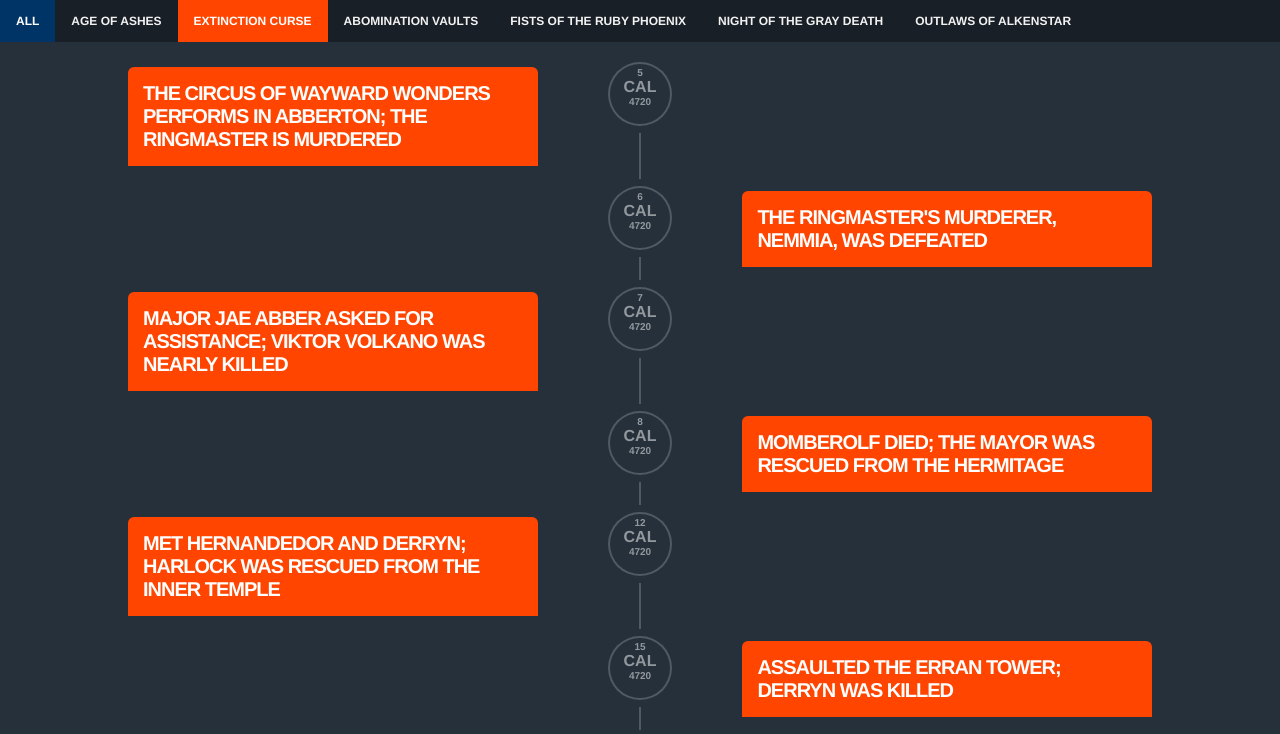
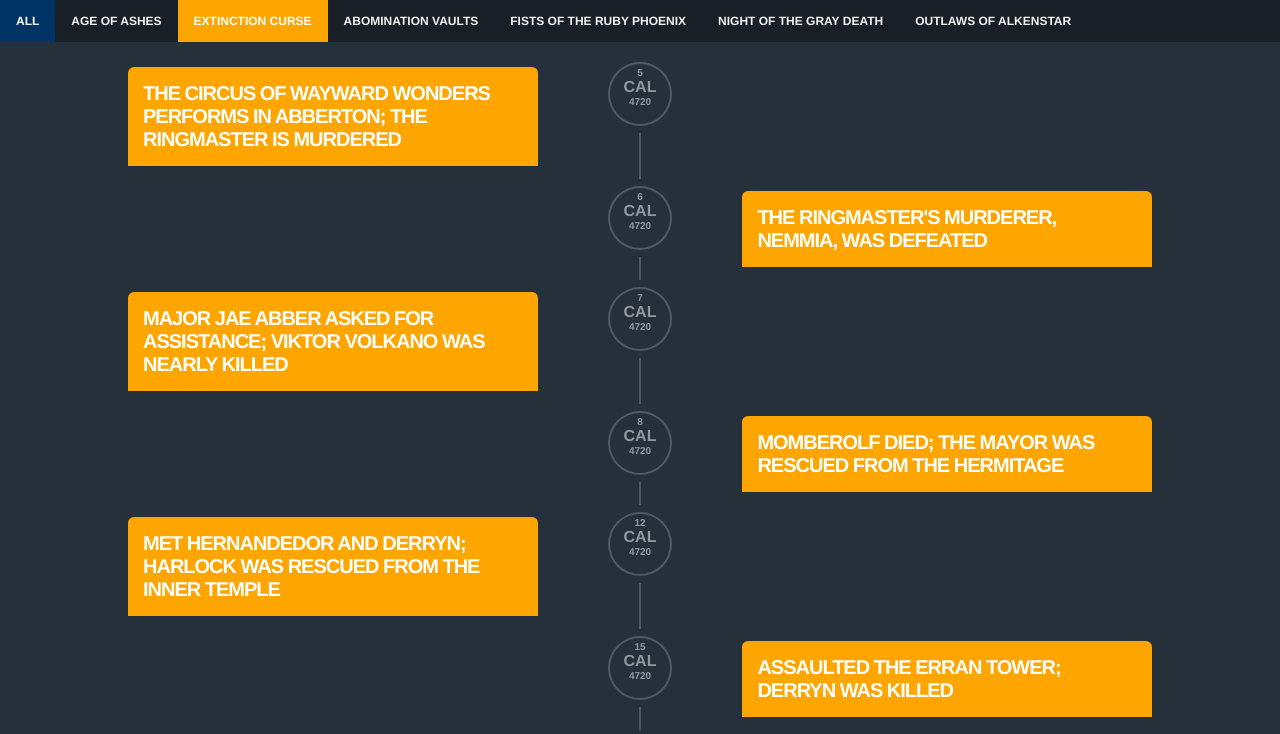
Before and after one commit to piper93/pathfinder-timeline, a plain HTML site: page index.html in a window 1280 px wide. Both pictures are taken after a click on the button "EXTINCTION CURSE". Shown: the top 734 px of the page. Drawn offline with Linux system fonts and the light colour scheme.

Commit message:
Updated Extinction Curse Colour

```diff
--- a/css/timeline.css
+++ b/css/timeline.css
@@ -128,7 +128,7 @@ section#timeline article div.inner h2.aoa {
 }
 
 section#timeline article div.inner h2.ec {
-  background: #FF4500;
+  background: #FFA500;
 }
 
 section#timeline article div.inner h2.fotrp {
--- a/css/topnav.css
+++ b/css/topnav.css
@@ -36,7 +36,7 @@
   color: white;
 }
 .topnav button.ec-link:hover {
-  background-color: #FF4500;
+  background-color: #FFA500;
   color: white;
 }
 .topnav button.av-link:hover {
@@ -65,7 +65,7 @@
   color: white;
 }
 .topnav button.ec-link.active {
-  background-color: #FF4500;
+  background-color: #FFA500;
   color: white;
 }
 .topnav button.av-link.active {
```
